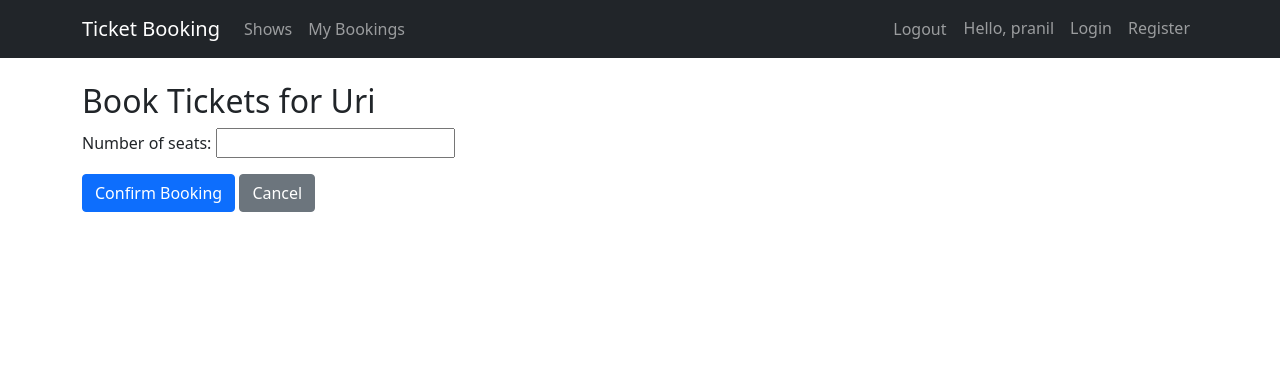
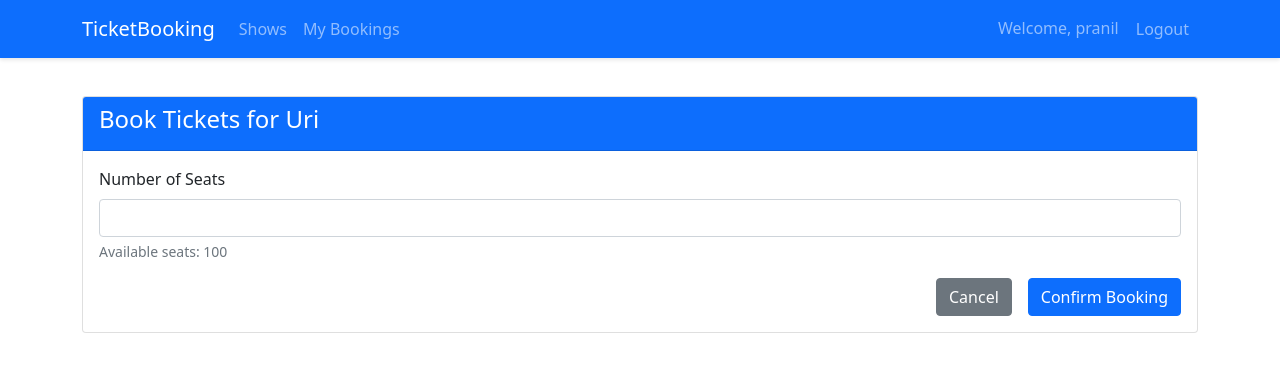
Before and after one commit to PranilBankar/Ticket_booking_Django, a Django app: page /shows/1/book/ in a window 1280 px wide. Shown: the top 372 px of the page. Run offline with Django 5.2, Linux system fonts and the light colour scheme; a user stored in the database is signed in; data comes from the database, SQL or seed files in the repository; both versions use the stored data as it was after the commit; data that the repository does not hold is empty.

Commit message:
Initial Commit

```diff
--- a/tickets/templates/base.html
+++ b/tickets/templates/base.html
@@ -4,17 +4,29 @@
 <head>
     <meta charset="UTF-8">
     <meta name="viewport" content="width=device-width, initial-scale=1.0">
-    <title>Ticket Booking System</title>
+    <title>Ticket Booking</title>
     <link href="https://cdn.jsdelivr.net/npm/bootstrap@5.1.3/dist/css/bootstrap.min.css" rel="stylesheet">
+    <style>
+        body {
+            padding-top: 56px;
+        }
+        .navbar {
+            box-shadow: 0 2px 4px rgba(0,0,0,.1);
+        }
+        .card {
+            margin-bottom: 20px;
+            transition: transform 0.2s;
+        }
+        .card:hover {
+            transform: translateY(-5px);
+        }
+    </style>
 </head>
 <body>
-    <nav class="navbar navbar-expand-lg navbar-dark bg-dark">
+    <nav class="navbar navbar-expand-lg navbar-dark bg-primary fixed-top">
         <div class="container">
-            <a class="navbar-brand" href="{% url 'home' %}">Ticket Booking</a>
-            <button class="navbar-toggler" type="button" data-bs-toggle="collapse" data-bs-target="#navbarNav">
-                <span class="navbar-toggler-icon"></span>
-            </button>
-            <div class="collapse navbar-collapse" id="navbarNav">
+            <a class="navbar-brand" href="{% url 'home' %}">TicketBooking</a>
+            <div class="collapse navbar-collapse">
                 <ul class="navbar-nav me-auto">
                     <li class="nav-item">
                         <a class="nav-link" href="{% url 'tickets:show_list' %}">Shows</a>
@@ -25,7 +37,7 @@
                         </li>
                         {% if user.is_admin %}
                             <li class="nav-item">
-                                <a class="nav-link" href="{% url 'tickets:admin_show_list' %}">Admin Panel</a>
+                                <a class="nav-link" href="{% url 'admin_show_list' %}">Admin</a>
                             </li>
                         {% endif %}
                     {% endif %}
@@ -33,36 +45,33 @@
                 <ul class="navbar-nav">
                     {% if user.is_authenticated %}
                         <li class="nav-item">
+                            <span class="nav-link">Welcome, {{ user.username }}</span>
+                        </li>
+                        <li class="nav-item">
                             <form action="{% url 'accounts:logout' %}" method="post" class="d-inline">
                                 {% csrf_token %}
                                 <button type="submit" class="nav-link btn btn-link">Logout</button>
                             </form>
                         </li>
-                    {% endif %}
-                        <li class="nav-item">
-                            <span class="nav-link">Hello, {{ user.username }}</span>
-                        </li>
-
-
+                    {% else %}
                         <li class="nav-item">
                             <a class="nav-link" href="{% url 'accounts:login' %}">Login</a>
                         </li>
                         <li class="nav-item">
                             <a class="nav-link" href="{% url 'accounts:register' %}">Register</a>
                         </li>
-
-
+                    {% endif %}
                 </ul>
             </div>
         </div>
     </nav>
 
-    <div class="container mt-4">
+    <div class="container mt-4 pt-3">
         {% if messages %}
             {% for message in messages %}
                 <div class="alert alert-{{ message.tags }} alert-dismissible fade show">
                     {{ message }}
-                    <button type="button" class="btn-close" data-bs-dismiss="alert" aria-label="Close"></button>
+                    <button type="button" class="btn-close" data-bs-dismiss="alert"></button>
                 </div>
             {% endfor %}
         {% endif %}
--- a/tickets/templates/tickets/book_show.html
+++ b/tickets/templates/tickets/book_show.html
@@ -1,11 +1,24 @@
 {% extends 'base.html' %}
 
 {% block content %}
-<h2>Book Tickets for {{ show.title }}</h2>
-<form method="post">
-    {% csrf_token %}
-    {{ form.as_p }}
-    <button type="submit" class="btn btn-primary">Confirm Booking</button>
-    <a href="{% url 'tickets:show_detail' pk=show.pk %}" class="btn btn-secondary">Cancel</a>
-</form>
+<div class="card">
+    <div class="card-header bg-primary text-white">
+        <h4>Book Tickets for {{ show.title }}</h4>
+    </div>
+    <div class="card-body">
+        <form method="post">
+            {% csrf_token %}
+            <div class="mb-3">
+                <label for="number_of_seats" class="form-label">Number of Seats</label>
+                <input type="number" class="form-control" id="number_of_seats" name="number_of_seats"
+                       min="1" max="{{ show.available_seats }}" required>
+                <div class="form-text">Available seats: {{ show.available_seats }}</div>
+            </div>
+            <div class="d-grid gap-2 d-md-flex justify-content-md-end">
+                <a href="{% url 'show_detail' show.pk %}" class="btn btn-secondary me-md-2">Cancel</a>
+                <button type="submit" class="btn btn-primary">Confirm Booking</button>
+            </div>
+        </form>
+    </div>
+</div>
 {% endblock %}
--- a/tickets/urls.py
+++ b/tickets/urls.py
@@ -1,6 +1,5 @@
-# tickets/urls.py
 from django.urls import path
-from . import views  # Import views like this
+from . import views
 
 app_name = 'tickets'
 
--- a/tickets/views.py
+++ b/tickets/views.py
@@ -1,15 +1,14 @@
-# tickets/views.py
-
-from django.views.generic import ListView, DetailView, CreateView, UpdateView, DeleteView
+from django.shortcuts import get_object_or_404
+from django.views.generic import (
+    ListView, DetailView, CreateView,
+    UpdateView, DeleteView
+)
 from django.urls import reverse_lazy
 from django.contrib.auth.mixins import LoginRequiredMixin, UserPassesTestMixin
-from django.shortcuts import redirect
+from django.contrib import messages
 from .models import Show, Booking
-from accounts.models import CustomUser
-from django.contrib import messages
-from django.shortcuts import get_object_or_404
-from .models import Show  # Import your Show model
 
+# User Views
 class ShowListView(ListView):
     model = Show
     template_name = 'tickets/show_list.html'
@@ -25,18 +24,19 @@ class BookShowView(LoginRequiredMixin, CreateView):
     fields = ['number_of_seats']
     template_name = 'tickets/book_show.html'
 
-    def get_success_url(self):
-        return reverse_lazy('tickets:show_detail', kwargs={'pk': self.kwargs['pk']})
-
-    def form_valid(self, form):
-        form.instance.user = self.request.user
-        form.instance.show_id = self.kwargs['pk']
-        return super().form_valid(form)
-
     def get_context_data(self, **kwargs):
         context = super().get_context_data(**kwargs)
         context['show'] = get_object_or_404(Show, pk=self.kwargs['pk'])
         return context
+
+    def form_valid(self, form):
+        form.instance.user = self.request.user
+        form.instance.show = get_object_or_404(Show, pk=self.kwargs['pk'])
+        messages.success(self.request, 'Booking successful!')
+        return super().form_valid(form)
+
+    def get_success_url(self):
+        return reverse_lazy('tickets:booking_history')
 
 class BookingHistoryView(LoginRequiredMixin, ListView):
     model = Booking
@@ -47,16 +47,7 @@ class BookingHistoryView(LoginRequiredMixin, ListView):
         return Booking.objects.filter(user=self.request.user).order_by('-booking_date')
 
 # Admin Views
-class AdminShowCreateView(UserPassesTestMixin, CreateView):
-    model = Show
-    template_name = 'tickets/admin_show_form.html'
-    fields = '__all__'
-    success_url = reverse_lazy('admin_show_list')
-
-    def test_func(self):
-        return self.request.user.is_admin
-
-class AdminShowListView(UserPassesTestMixin, ListView):
+class AdminShowListView(LoginRequiredMixin, UserPassesTestMixin, ListView):
     model = Show
     template_name = 'tickets/admin_show_list.html'
     context_object_name = 'shows'
@@ -64,24 +55,33 @@ class AdminShowListView(UserPassesTestMixin, ListView):
     def test_func(self):
         return self.request.user.is_admin
 
-class AdminShowUpdateView(UserPassesTestMixin, UpdateView):
+class AdminShowCreateView(LoginRequiredMixin, UserPassesTestMixin, CreateView):
     model = Show
+    fields = '__all__'
     template_name = 'tickets/admin_show_form.html'
-    fields = '__all__'
-    success_url = reverse_lazy('admin_show_list')
+    success_url = reverse_lazy('tickets:admin_show_list')
 
     def test_func(self):
         return self.request.user.is_admin
 
-class AdminShowDeleteView(UserPassesTestMixin, DeleteView):
+class AdminShowUpdateView(LoginRequiredMixin, UserPassesTestMixin, UpdateView):
     model = Show
-    template_name = 'tickets/admin_show_confirm_delete.html'
-    success_url = reverse_lazy('admin_show_list')
+    fields = '__all__'
+    template_name = 'tickets/admin_show_form.html'
+    success_url = reverse_lazy('tickets:admin_show_list')
 
     def test_func(self):
         return self.request.user.is_admin
 
-class AdminBookingListView(UserPassesTestMixin, ListView):
+class AdminShowDeleteView(LoginRequiredMixin, UserPassesTestMixin, DeleteView):
+    model = Show
+    template_name = 'tickets/admin_show_confirm_delete.html'
+    success_url = reverse_lazy('tickets:admin_show_list')
+
+    def test_func(self):
+        return self.request.user.is_admin
+
+class AdminBookingListView(LoginRequiredMixin, UserPassesTestMixin, ListView):
     model = Booking
     template_name = 'tickets/admin_booking_list.html'
     context_object_name = 'bookings'
```
Also changed, not shown: tickets/templates/tickets/show_list.html (+26 -12 lines), db.sqlite3, ticket.png (added), ticket2.png (added).
